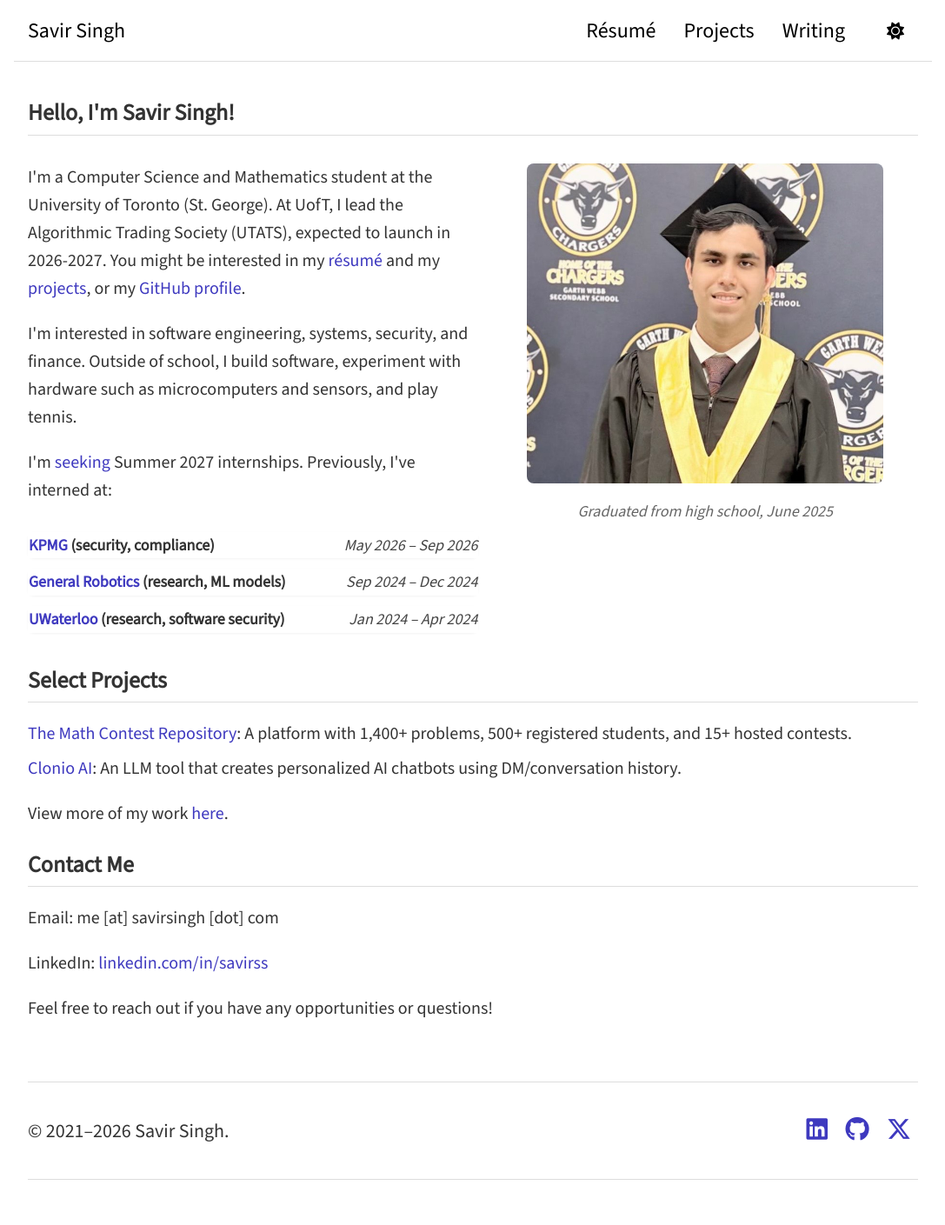
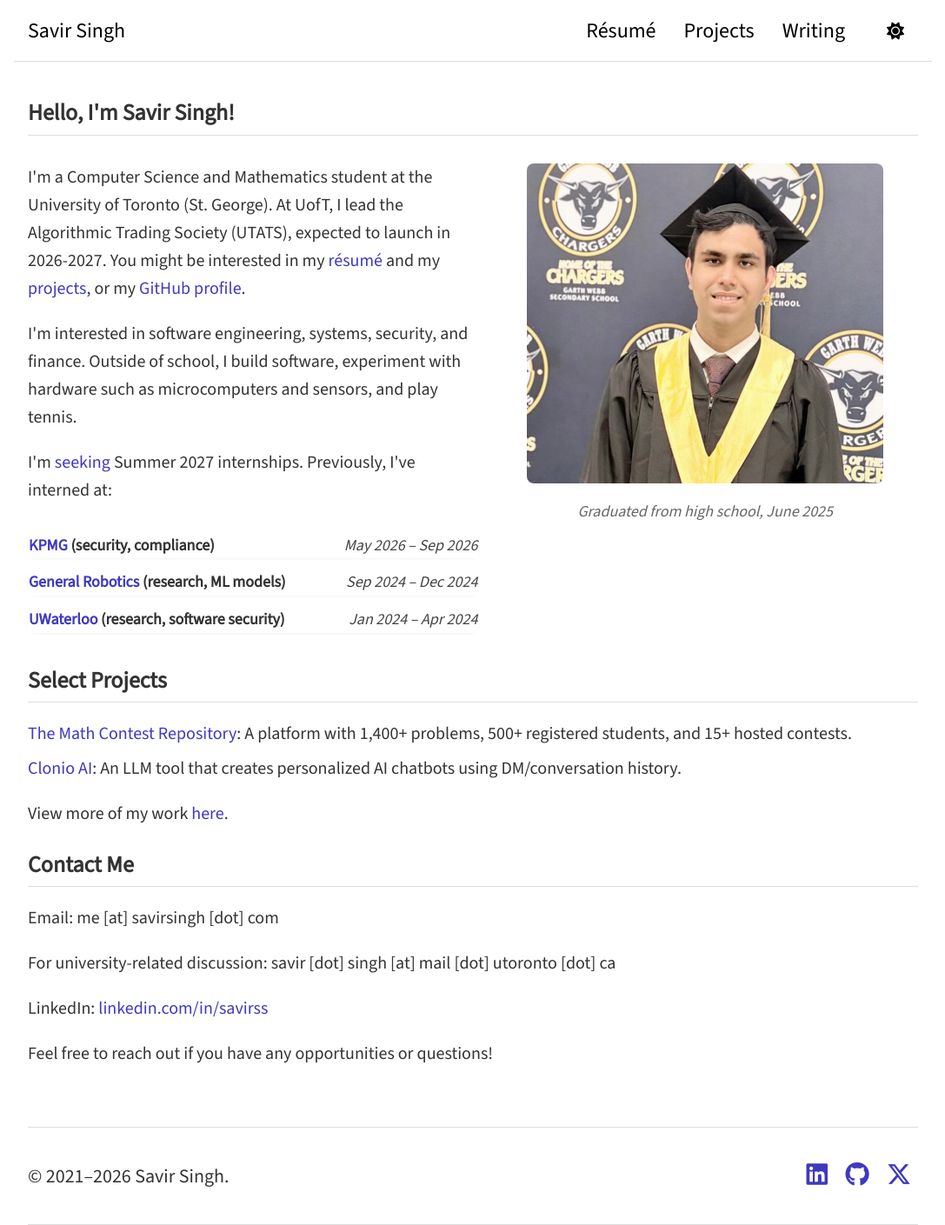
Before and after one commit to savirsingh/savirsingh.github.io, a Jekyll site: the page built from index.html, in a window 1280 px wide. Shown: the whole page at 87% size, without its empty margins (96-1183 px from the left). Built offline with Jekyll 4.4.1, drawn with Linux system fonts in a browser that asks for light colours; the list of posts is cut into pages by our own code; before the commit the page ends 1357 px from its top, so only the background shows below that.

Commit message:
Add university email for contact section

```diff
--- a/index.html
+++ b/index.html
@@ -47,6 +47,7 @@ title: Home
 <section id="contact">
     <h2>Contact Me</h2>
     <p>Email: me [at] savirsingh [dot] com</p>
+    <p>For university-related discussion: savir [dot] singh [at] mail [dot] utoronto [dot] ca</p>
     <p>LinkedIn: <a href="https://www.linkedin.com/in/savirss">linkedin.com/in/savirss</a></p>
     <p>Feel free to reach out if you have any opportunities or questions!</p>
 </section>
```
